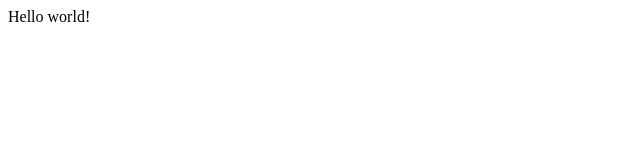
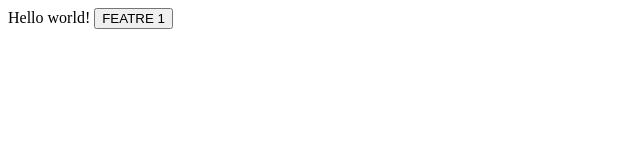
Before and after one commit to apappas1129/demo-git-flow, a plain HTML site: page index.html in a window 1280 px wide. Shown: the whole page, without its empty margins (0-640 px from the left). Drawn offline with Linux system fonts and the light colour scheme.

Commit message:
✨ Added feat 1 button

```diff
--- a/index.html
+++ b/index.html
@@ -8,5 +8,6 @@
 </head>
 <body>
     Hello world!
+    <button class="feature-1">FEATRE 1</button>
 </body>
 </html>
```
